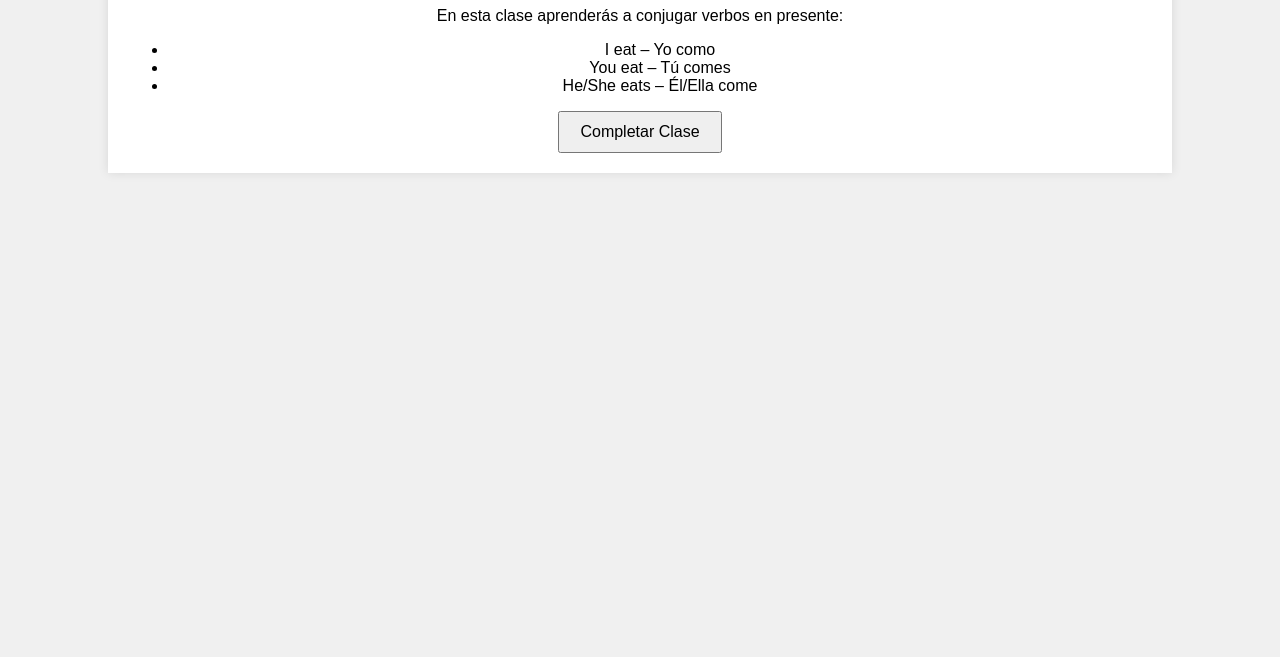
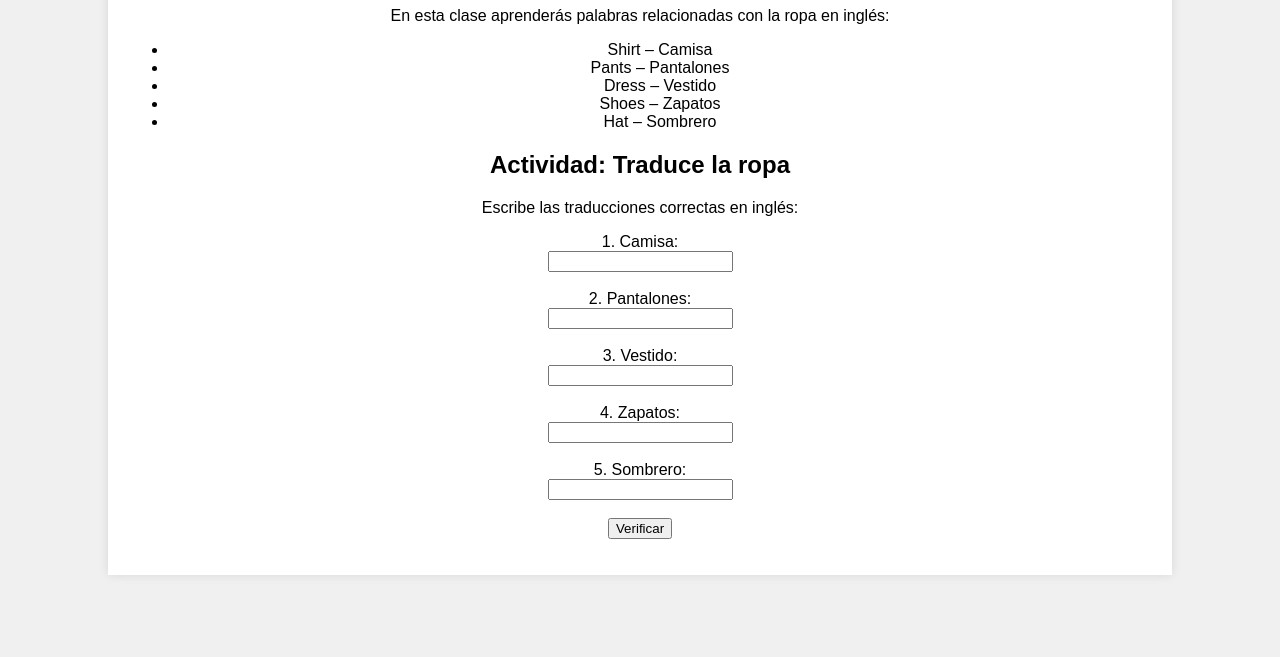
Before and after one commit to Santi9804/Plataforma-Clases-de-Ingles, a plain HTML site: page class10.html in a window 1280 px wide. Shown: the part 143-800 px from the top of the page. Drawn offline with Linux system fonts and the light colour scheme.

Commit message:
Update class10.html

```diff
--- a/class10.html
+++ b/class10.html
@@ -3,20 +3,58 @@
 <head>
     <meta charset="UTF-8">
     <meta name="viewport" content="width=device-width, initial-scale=1.0">
-    <title>Clase 10: Verbos en Presente</title>
+    <title>Clase 10: Ropa</title>
     <link rel="stylesheet" href="styles.css">
 </head>
 <body>
     <div class="container">
-        <h1>Clase 10: Verbos en Presente</h1>
-        <p>En esta clase aprenderás a conjugar verbos en presente:</p>
+        <h1>Clase 10: Ropa</h1>
+        <p>En esta clase aprenderás palabras relacionadas con la ropa en inglés:</p>
         <ul>
-            <li>I eat – Yo como</li>
-            <li>You eat – Tú comes</li>
-            <li>He/She eats – Él/Ella come</li>
+            <li>Shirt – Camisa</li>
+            <li>Pants – Pantalones</li>
+            <li>Dress – Vestido</li>
+            <li>Shoes – Zapatos</li>
+            <li>Hat – Sombrero</li>
         </ul>
-        <button onclick="completeClass(10)">Completar Clase</button>
+
+        <h2>Actividad: Traduce la ropa</h2>
+        <p>Escribe las traducciones correctas en inglés:</p>
+
+        <form id="activity10">
+            <label for="q1">1. Camisa:</label><br>
+            <input type="text" id="q1" name="q1"><br><br>
+            <label for="q2">2. Pantalones:</label><br>
+            <input type="text" id="q2" name="q2"><br><br>
+            <label for="q3">3. Vestido:</label><br>
+            <input type="text" id="q3" name="q3"><br><br>
+            <label for="q4">4. Zapatos:</label><br>
+            <input type="text" id="q4" name="q4"><br><br>
+            <label for="q5">5. Sombrero:</label><br>
+            <input type="text" id="q5" name="q5"><br><br>
+            <input type="button" value="Verificar" onclick="validateActivity10()">
+        </form>
+
+        <p id="feedback"></p>
+
+        <button id="nextBtn" style="display:none;" onclick="completeClass(10)">Avanzar a la Siguiente Clase</button>
     </div>
-    <script src="script.js"></script>
+
+    <script>
+        function validateActivity10() {
+            const q1 = document.getElementById("q1").value.toLowerCase();
+            const q2 = document.getElementById("q2").value.toLowerCase();
+            const q3 = document.getElementById("q3").value.toLowerCase();
+            const q4 = document.getElementById("q4").value.toLowerCase();
+            const q5 = document.getElementById("q5").value.toLowerCase();
+
+            if (q1 === "shirt" && q2 === "pants" && q3 === "dress" && q4 === "shoes" && q5 === "hat") {
+                document.getElementById("feedback").innerText = "¡Correcto! Puedes avanzar a la siguiente clase.";
+                document.getElementById("nextBtn").style.display = "inline";
+            } else {
+                document.getElementById("feedback").innerText = "Algunas respuestas son incorrectas. Intenta de nuevo.";
+            }
+        }
+    </script>
 </body>
 </html>
```
